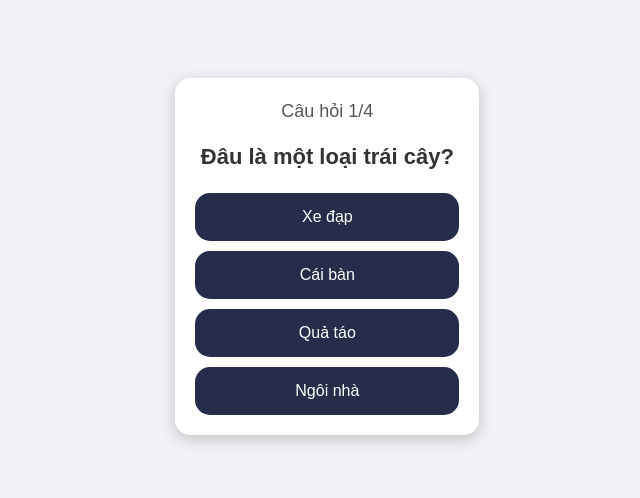
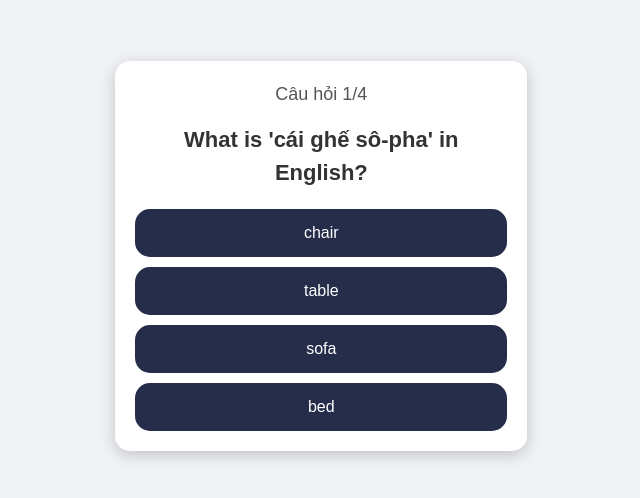
Before and after one commit to annhien-dev/my-quiz-app-for-angel, a React (Vite) app: page / in a window 1280 px wide. Shown: the part 144-642 px from the top of the page, without its empty margins (318-958 px from the left). Built offline with nearby package versions, Linux system fonts and the light colour scheme.

Commit message:
Cập nhật câu hỏi mới

```diff
--- a/src/App.css
+++ b/src/App.css
@@ -78,9 +78,8 @@ button:hover {
   background-color: #0056b3;
 }
 
-/* === PHẦN CSS MỚI THÊM VÀO === */
+/* === PHẦN CSS CẬP NHẬT === */
 
-/* CSS cho thông báo phản hồi */
 .feedback {
   padding: 10px;
   border-radius: 5px;
@@ -101,10 +100,19 @@ button:hover {
   border: 1px solid #f5c6cb;
 }
 
-/* CSS cho nút và input khi bị vô hiệu hóa */
 button:disabled,
 input:disabled {
   background-color: #cccccc;
   cursor: not-allowed;
   opacity: 0.7;
 }
+
+/* CSS MỚI CHO PHIÊN ÂM */
+.phonetic-text {
+  display: block;
+  margin-top: 8px;
+  font-size: 16px;
+  font-style: italic;
+  color: #333;
+  font-weight: normal;
+}
--- a/src/App.jsx
+++ b/src/App.jsx
@@ -9,29 +9,28 @@ function App() {
   const [showScore, setShowScore] = useState(false);
   const [inputValue, setInputValue] = useState('');
 
-  // State mới để lưu trữ thông báo
-  const [feedback, setFeedback] = useState({ message: '', type: '' });
-  // State mới để kiểm tra đã trả lời câu hỏi chưa
+  // Cập nhật state để chứa cả phiên âm
+  const [feedback, setFeedback] = useState({ message: '', type: '', phonetic: '' });
   const [isAnswered, setIsAnswered] = useState(false);
 
   const handleAnswerSubmit = (submittedAnswer) => {
-    if (isAnswered) return; // Nếu đã trả lời rồi thì không làm gì cả
-    setIsAnswered(true); // Đánh dấu là đã trả lời
+    if (isAnswered) return;
+    setIsAnswered(true);
 
-    const correctAnswer = quizData[currentQuestion].correctAnswer;
+    const currentQuizItem = quizData[currentQuestion];
+    const correctAnswer = currentQuizItem.correctAnswer;
+    const phonetic = currentQuizItem.phonetic || ''; // Lấy phiên âm, nếu không có thì là chuỗi rỗng
 
-    // Kiểm tra câu trả lời và set thông báo
     if (submittedAnswer.trim().toLowerCase() === correctAnswer.toLowerCase()) {
       setScore(score + 1);
-      setFeedback({ message: "Chúc mừng Tú Anh Angel!", type: 'correct' });
+      setFeedback({ message: "Chúc mừng Tú Anh Angel!", type: 'correct', phonetic: phonetic });
     } else {
-      setFeedback({ message: "Sai rồi, cố gắng ở lần sau nhé!", type: 'incorrect' });
+      setFeedback({ message: "Sai rồi, cố gắng ở lần sau nhé!", type: 'incorrect', phonetic: phonetic });
     }
 
-    // Tạo độ trễ 2 giây trước khi chuyển câu hỏi
     setTimeout(() => {
       setInputValue('');
-      setFeedback({ message: '', type: '' });
+      setFeedback({ message: '', type: '', phonetic: '' });
 
       const nextQuestion = currentQuestion + 1;
       if (nextQuestion < quizData.length) {
@@ -40,8 +39,8 @@ function App() {
         setShowScore(true);
       }
 
-      setIsAnswered(false); // Cho phép trả lời ở câu hỏi tiếp theo
-    }, 2000); // 2000 milliseconds = 2 giây
+      setIsAnswered(false);
+    }, 2500); // Tăng thời gian lên 2.5s để bé kịp đọc
   };
 
   const handleRestartQuiz = () => {
@@ -69,15 +68,20 @@ function App() {
             <div className="question-text">{currentQuestionData.question}</div>
           </div>
           <div className="answer-section">
-            {/* HIỂN THỊ THÔNG BÁO PHẢN HỒI */}
+            {/* CẬP NHẬT PHẦN HIỂN THỊ THÔNG BÁO */}
             {feedback.message && (
               <div className={`feedback ${feedback.type === 'correct' ? 'feedback-correct' : 'feedback-incorrect'}`}>
                 {feedback.message}
+                {feedback.phonetic && (
+                  <span className="phonetic-text">
+                    {currentQuestionData.correctAnswer}: {feedback.phonetic}
+                  </span>
+                )}
               </div>
             )}
 
             {currentQuestionData.type === 'multiple-choice' ? (
-              currentQuestionData.options.split(';').map((option, index) => (
+              (currentQuestionData.options || '').split(';').map((option, index) => (
                 <button
                   key={index}
                   onClick={() => handleAnswerSubmit(option)}
--- a/src/questions.js
+++ b/src/questions.js
@@ -3,26 +3,30 @@
 export const quizData = [
     {
         "type": "multiple-choice",
-    "question": "Đâu là một loại trái cây?",
-    "options": "Xe đạp;Cái bàn;Quả táo;Ngôi nhà",
-    "correctAnswer": "Quả táo"
+        "question": "What is 'cái ghế sô-pha' in English?",
+        "options": "chair;table;sofa;bed",
+        "correctAnswer": "sofa",
+        "phonetic": "/ˈsoʊ.fə/"
+    },
+    {
+        "type": "multiple-choice",
+        "question": "What is 'cái gối' in English?",
+        "options": "sheet;bed;pillow;blanket",
+        "correctAnswer": "pillow",
+        "phonetic": "/ˈpɪl.oʊ/"
     },
     {
         "type": "fill-in-the-blank",
-    "question": "Con gì kêu 'gâu gâu'? (Gõ 'con chó')",
+        "question": "What is 'cái tủ quần áo' in English?",
         "options": "",
-    "correctAnswer": "con chó"
+        "correctAnswer": "wardrobe",
+        "phonetic": "/ˈwɔːr.droʊb/"
     },
     {
         "type": "multiple-choice",
-    "question": "Hà Nội là thủ đô của nước nào?",
-    "options": "Việt Nam;Thái Lan;Nhật Bản",
-    "correctAnswer": "Việt Nam"
-  },
-  {
-    "type": "fill-in-the-blank",
-    "question": "Bầu trời có màu gì? (Gõ 'xanh')",
-    "options": "",
-    "correctAnswer": "xanh"
+        "question": "What is 'tủ lạnh' in English?",
+        "options": "freezer;fridge;oven;stove",
+        "correctAnswer": "fridge",
+        "phonetic": "/frɪdʒ/"
     }
 ];
```
Lines whose indentation alone changed are shown as unchanged.
